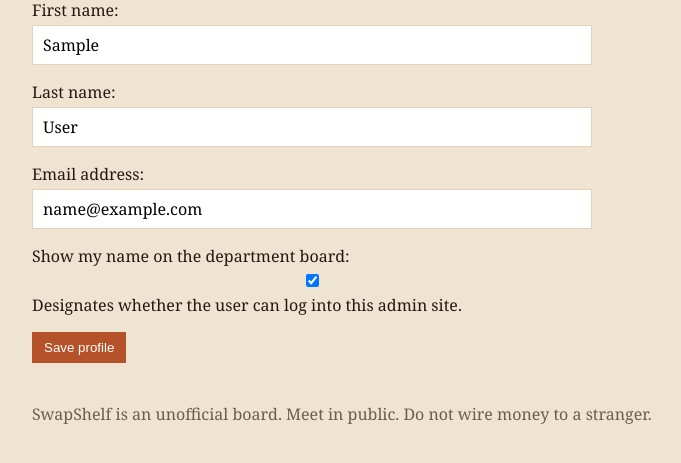
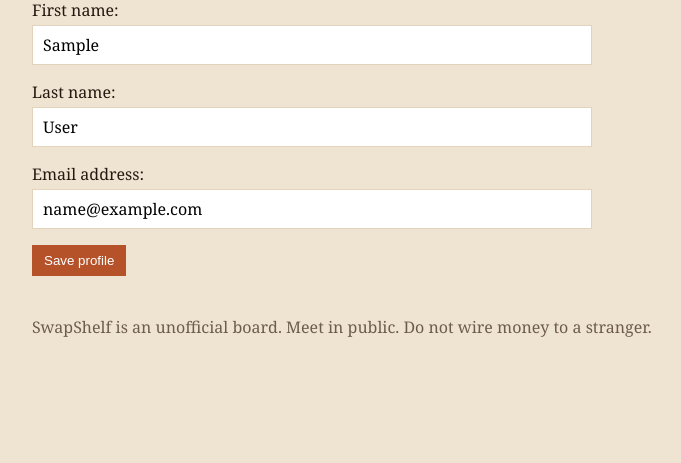
Before and after one commit to aidantok/cisc472-swapshelf, a Django app: page /profile/ in a window 1280 px wide. Shown: the part 238-701 px from the top of the page, without its empty margins (138-819 px from the left). Run offline with Django 5.2, Linux system fonts and the light colour scheme; the visitor is signed in with stand-in values (Sample User, id 1).

Commit message:
Prevent admin account access; add delete listing privelages to admin accounts

```diff
--- a/market/forms.py
+++ b/market/forms.py
@@ -13,7 +13,4 @@ class ListingForm(forms.ModelForm):
 class ProfileForm(forms.ModelForm):
     class Meta:
         model = User
-        fields = ["first_name", "last_name", "email", "is_staff"]
-        labels = {
-            "is_staff": "Show my name on the department board",
-        }
+        fields = ["first_name", "last_name", "email"]
--- a/market/templates/market/detail.html
+++ b/market/templates/market/detail.html
@@ -23,5 +23,11 @@
   {% else %}
     <p><a href="{% url 'sign_in' %}">Sign in to message the seller</a></p>
   {% endif %}
+  {% if user == listing.owner or user.is_staff %}
+    <form method="post" action="{% url 'listing_delete' listing.pk %}">
+      {% csrf_token %}
+      <button type="submit">Remove listing</button>
+    </form>
+  {% endif %}
 </article>
 {% endblock %}
--- a/market/views.py
+++ b/market/views.py
@@ -55,7 +55,11 @@ def listing_sold(request, pk):
 @login_required
 @require_POST
 def listing_delete(request, pk):
-    listing = get_object_or_404(Listing, pk=pk, owner=request.user)
+    listings = Listing.objects.all()
+    if not request.user.is_staff:
+        listings = listings.filter(owner=request.user)
+
+    listing = get_object_or_404(listings, pk=pk)
     listing.status = "removed"
     listing.save(update_fields=["status"])
     return redirect("home")
```
